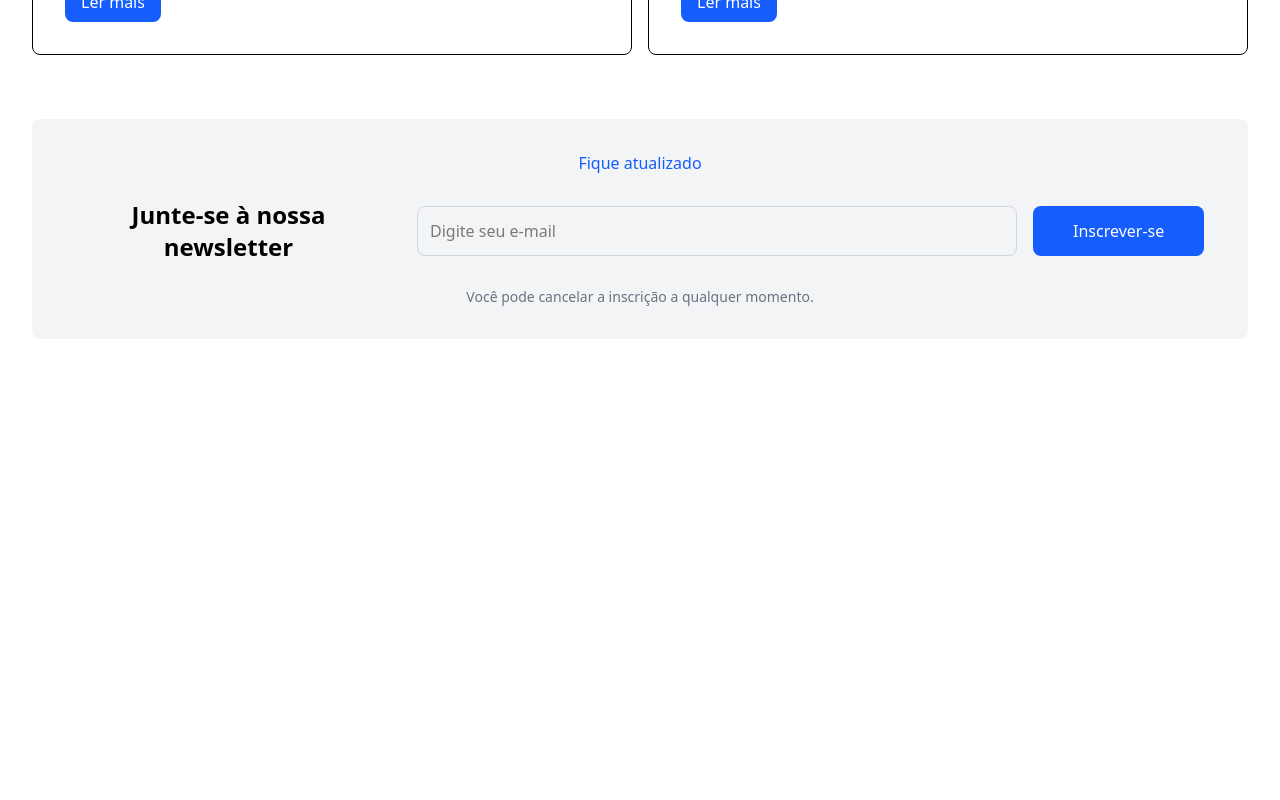
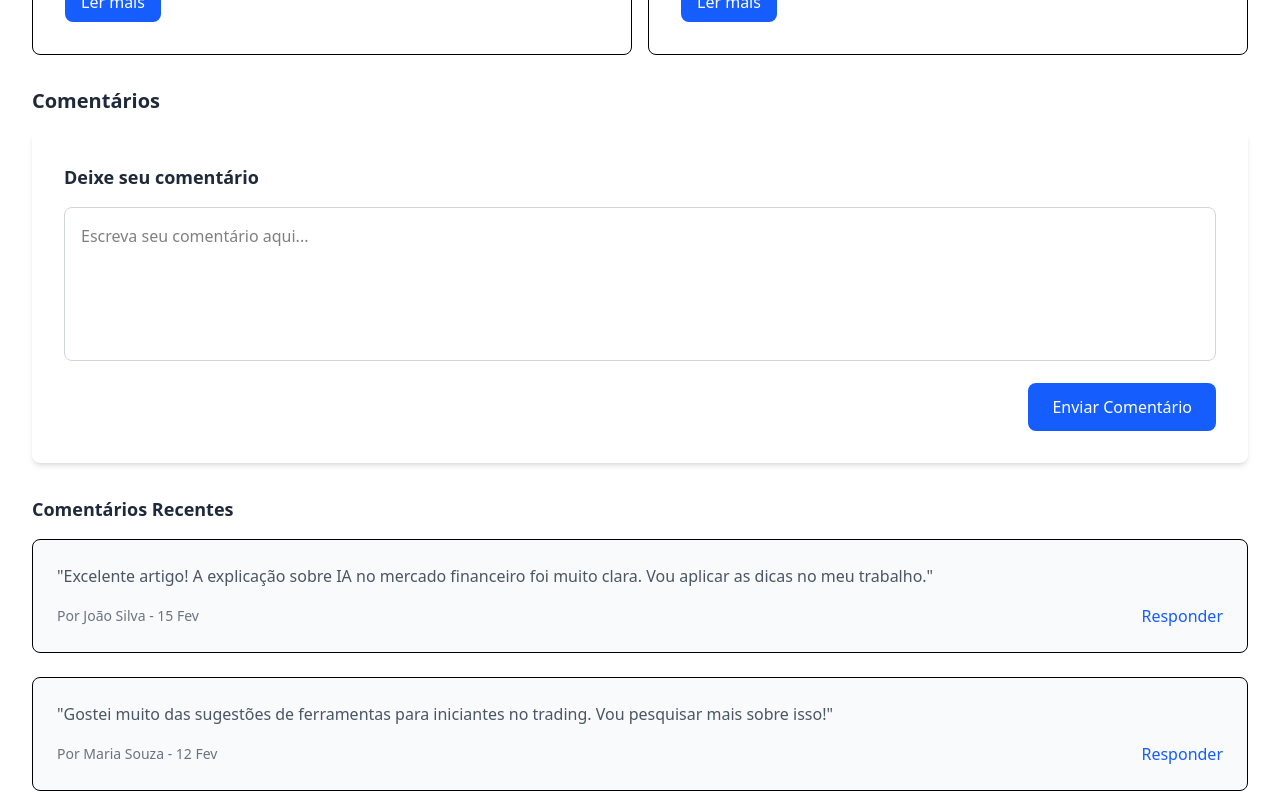
Before and after one commit to Hard-007/advanced-frontend-topics, a React (Vite) app: page / in a window 1280 px wide. Shown: the part 1480-2280 px from the top of the page. Before the commit the page ends 1915 px from the top, so only its background shows below. Built offline with nearby package versions, Linux system fonts and the light colour scheme.

Commit message:
`feat: added comments section with form and recent comments list`

```diff
--- a/src/pages/index.tsx
+++ b/src/pages/index.tsx
@@ -191,6 +191,63 @@ const BlogPage = () => {
         </div>
       </div>
 
+      <div className="mt-8">
+        <h3 className="text-xl font-semibold text-gray-800 mb-4">
+          Comentários
+        </h3>
+        <div className="bg-white p-8 rounded-lg shadow-md">
+          <h4 className="text-lg font-semibold text-gray-800 mb-4">
+            Deixe seu comentário
+          </h4>
+          <textarea
+            className="w-full p-4 border border-gray-300 rounded-lg resize-none"
+            rows="5"
+            placeholder="Escreva seu comentário aqui..."
+          ></textarea>
+          <div className="flex justify-end mt-4">
+            <button className="px-6 py-3 bg-blue-600 text-white rounded-lg hover:bg-blue-700 transition-colors">
+              Enviar Comentário
+            </button>
+          </div>
+        </div>
+
+        <div className="mt-8">
+          <h4 className="text-lg font-semibold text-gray-800 mb-4">
+            Comentários Recentes
+          </h4>
+          <div className="space-y-6">
+            <div className="p-6 bg-gray-50 border rounded-lg">
+              <p className="text-gray-600">
+                "Excelente artigo! A explicação sobre IA no mercado financeiro
+                foi muito clara. Vou aplicar as dicas no meu trabalho."
+              </p>
+              <div className="flex items-center justify-between mt-4">
+                <span className="text-sm text-gray-500">
+                  Por João Silva - 15 Fev
+                </span>
+                <button className="text-blue-600 hover:text-blue-700">
+                  Responder
+                </button>
+              </div>
+            </div>
+            <div className="p-6 bg-gray-50 border rounded-lg">
+              <p className="text-gray-600">
+                "Gostei muito das sugestões de ferramentas para iniciantes no
+                trading. Vou pesquisar mais sobre isso!"
+              </p>
+              <div className="flex items-center justify-between mt-4">
+                <span className="text-sm text-gray-500">
+                  Por Maria Souza - 12 Fev
+                </span>
+                <button className="text-blue-600 hover:text-blue-700">
+                  Responder
+                </button>
+              </div>
+            </div>
+          </div>
+        </div>
+      </div>
+
       <div className="max-w-7xl mx-auto mt-16 bg-gray-100 p-8 rounded-lg flex flex-col gap-6 items-center text-center">
         <span className="text-blue-600 cursor-default">Fique atualizado</span>
         <div className="flex items-center gap-6 w-full">
```
